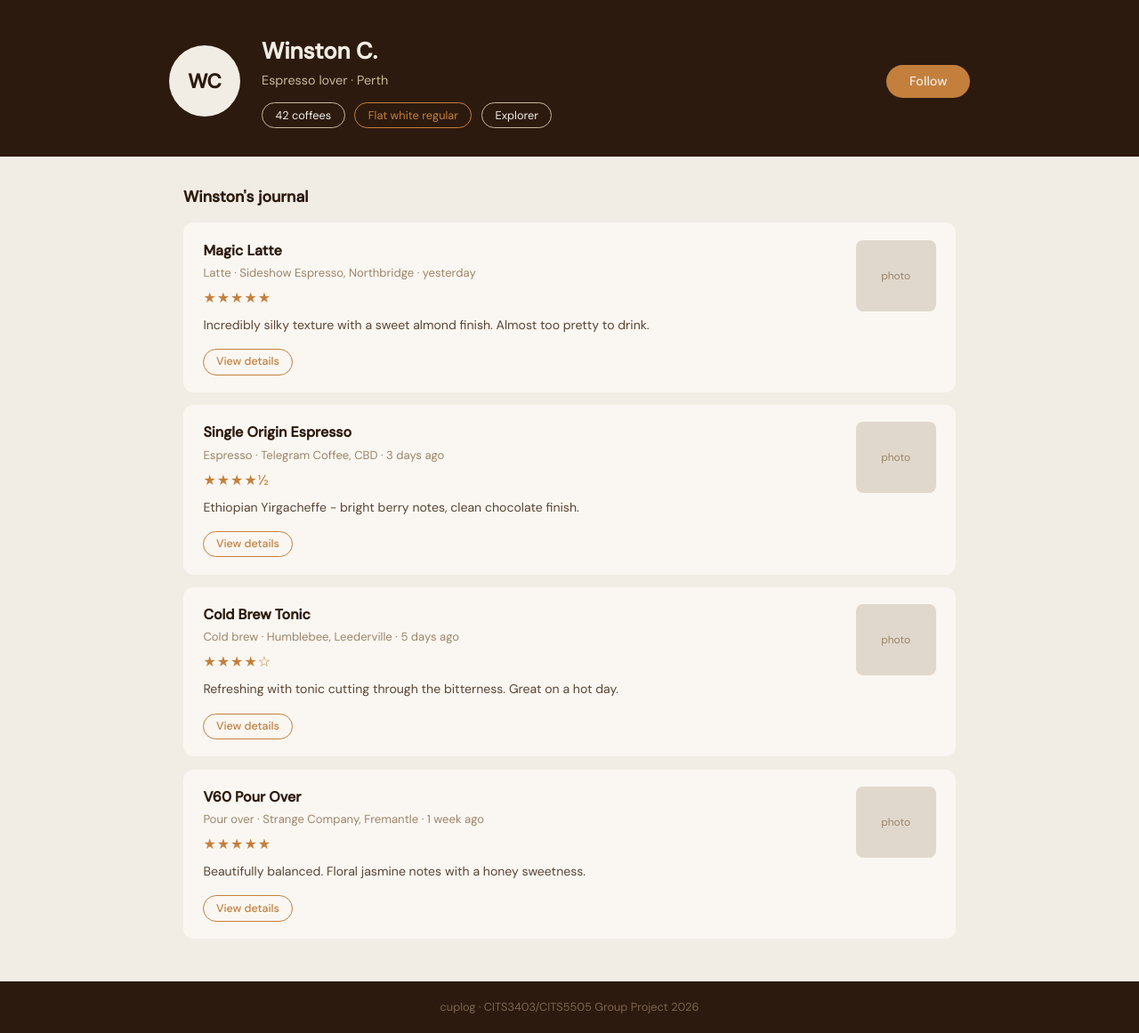
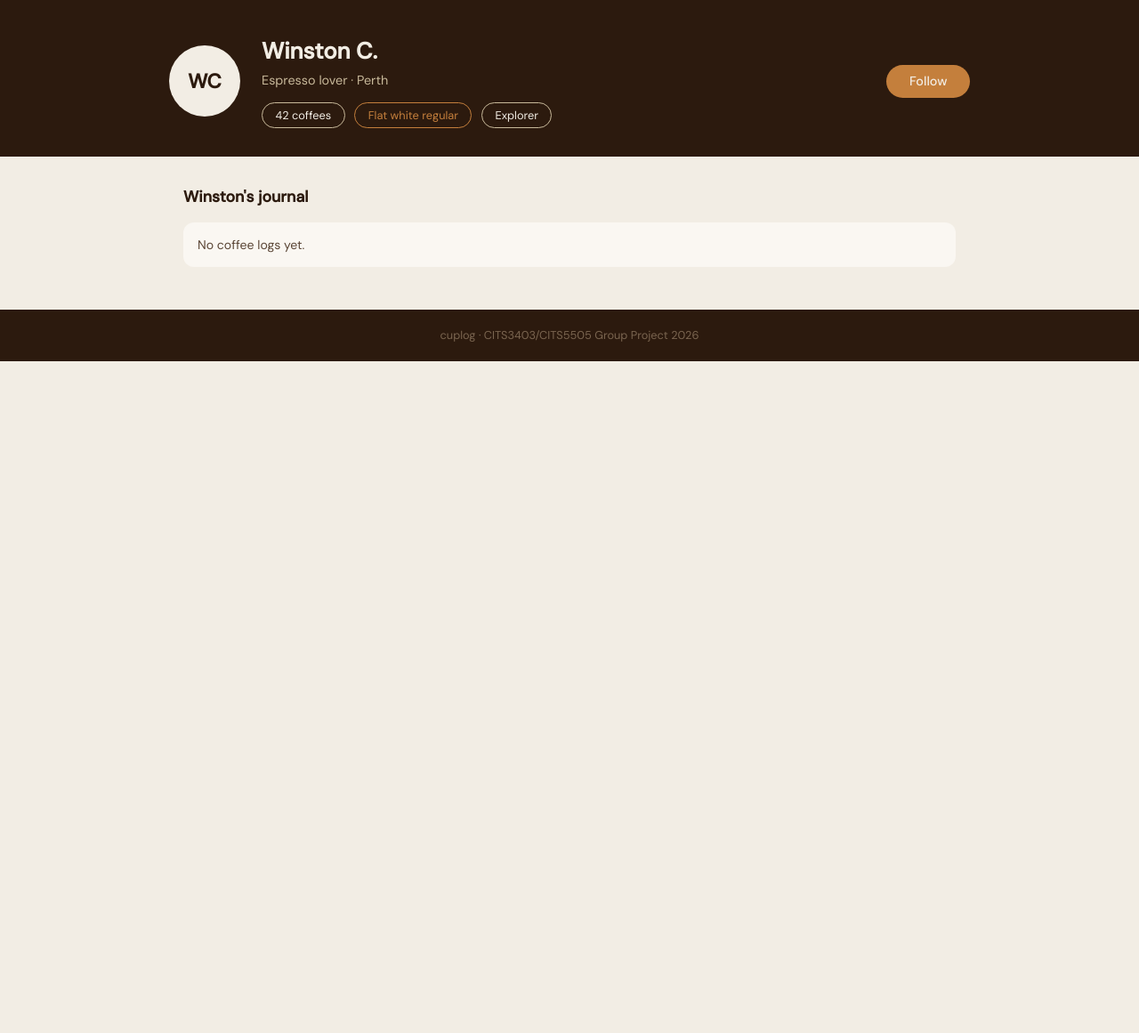
Before and after one commit to Dhruvvv1309/CITS3403_PROJECT, a Flask app: page /my_journal in a window 1280 px wide. Shown: the part 71-1232 px from the top of the page at 89% size. After the commit the page ends 477 px from the top, so only its background shows below. Run offline with Flask 3, Linux system fonts and the light colour scheme.

Commit message:
Connect My Journal page to backend entries

```diff
--- a/app/routes.py
+++ b/app/routes.py
@@ -4,6 +4,76 @@ from app.forms import CoffeeLogForm
 import os
 
 from app.models import CoffeeLog
+
+def _rating_stars(rating):
+    rating = int(rating or 0)
+    rating = max(0, min(rating, 5))
+    return '★' * rating + '☆' * (5 - rating)
+
+def _coffee_type_label(coffee_type):
+    return (coffee_type or 'Coffee').replace('_', ' ').title()
+
+def _fallback_journal_entries():
+    return [
+        {
+            'id': 1,
+            'title': 'Magic Latte',
+            'cafe_name': 'Sideshow Espresso',
+            'coffee_type': 'Latte',
+            'rating': 5,
+            'stars': '★★★★★',
+            'photo_path': None,
+            'notes': 'Incredibly silky texture with a sweet almond finish. Almost too pretty to drink.',
+            'date_display': 'yesterday',
+        },
+        {
+            'id': 2,
+            'title': 'Single Origin Espresso',
+            'cafe_name': 'Telegram Coffee',
+            'coffee_type': 'Espresso',
+            'rating': 4,
+            'stars': '★★★★☆',
+            'photo_path': None,
+            'notes': 'Ethiopian Yirgacheffe - bright berry notes, clean chocolate finish.',
+            'date_display': '3 days ago',
+        },
+        {
+            'id': 3,
+            'title': 'Cold Brew Tonic',
+            'cafe_name': 'Humblebee',
+            'coffee_type': 'Cold Brew',
+            'rating': 4,
+            'stars': '★★★★☆',
+            'photo_path': None,
+            'notes': 'Refreshing with tonic cutting through the bitterness. Great on a hot day.',
+            'date_display': '5 days ago',
+        },
+        {
+            'id': 4,
+            'title': 'V60 Pour Over',
+            'cafe_name': 'Strange Company',
+            'coffee_type': 'Pour Over',
+            'rating': 5,
+            'stars': '★★★★★',
+            'photo_path': None,
+            'notes': 'Beautifully balanced. Floral jasmine notes with a honey sweetness.',
+            'date_display': '1 week ago',
+        },
+    ]
+
+def _journal_entry_from_log(log):
+    coffee_type = _coffee_type_label(log.coffee_type)
+    return {
+        'id': log.id,
+        'title': coffee_type,
+        'cafe_name': log.cafe_name,
+        'coffee_type': coffee_type,
+        'rating': log.rating,
+        'stars': _rating_stars(log.rating),
+        'photo_path': log.photo_path,
+        'notes': log.notes or 'No notes added yet.',
+        'date_display': log.date_logged.strftime('%d %b %Y') if log.date_logged else 'No date',
+    }
 
 @app.route('/')
 def home(): #main page is the login page
@@ -19,7 +89,16 @@ def signup():
 
 @app.route('/my_journal')
 def my_journal():
-    return render_template('my_journal.html')
+    using_fallback = False
+    try:
+        coffee_logs = CoffeeLog.query.order_by(CoffeeLog.date_logged.desc()).all()
+        entries = [_journal_entry_from_log(log) for log in coffee_logs]
+    except Exception:
+        db.session.rollback()
+        entries = _fallback_journal_entries()
+        using_fallback = True
+
+    return render_template('my_journal.html', entries=entries, using_fallback=using_fallback)
 
 @app.route('/log-coffee', methods=['GET', 'POST'])
 def log_coffee():
--- a/app/static/css/my_journal.css
+++ b/app/static/css/my_journal.css
@@ -95,6 +95,25 @@ body {
     margin-bottom: 1rem;
 }
 
+.flash-message,
+.journal-notice,
+.empty-journal {
+    background: #FAF7F2;
+    border-radius: 12px;
+    color: #5a4535;
+    font-size: 0.88rem;
+    margin-bottom: 0.9rem;
+    padding: 0.9rem 1rem;
+}
+
+.flash-message {
+    border-left: 4px solid #C47F3C;
+}
+
+.journal-notice {
+    color: #9C8469;
+}
+
 /* Entry card */
 .entry-card {
     background: #FAF7F2;
@@ -171,6 +190,10 @@ body {
     flex-shrink: 0;
 }
 
+.entry-photo-img {
+    object-fit: cover;
+}
+
 .entry-details {
     border-top: 1px solid #E0D8CC;
     margin-top: 1rem;
--- a/app/templates/my_journal.html
+++ b/app/templates/my_journal.html
@@ -32,153 +32,63 @@
 <section class="journal-section">
   <div class="journal-title">Winston's journal</div>
 
-  <!-- Entry 1 -->
+  {% with messages = get_flashed_messages() %}
+    {% if messages %}
+      {% for message in messages %}
+        <div class="flash-message">{{ message }}</div>
+      {% endfor %}
+    {% endif %}
+  {% endwith %}
+
+  {% if using_fallback %}
+    <div class="journal-notice">Showing sample journal entries until the coffee log database is ready.</div>
+  {% endif %}
+
+  {% if entries %}
+    {% for entry in entries %}
       <div class="entry-card">
         <div class="entry-summary">
           <div class="entry-main">
-        <div class="entry-name">Magic Latte</div>
-        <div class="entry-meta">Latte · Sideshow Espresso, Northbridge · yesterday</div>
-        <div class="entry-stars">★★★★★</div>
-        <p class="entry-note">Incredibly silky texture with a sweet almond finish. Almost too pretty to drink.</p>
-        <button class="details-toggle" type="button" aria-expanded="false" aria-controls="entry-details-1">
+            <div class="entry-name">{{ entry.title }}</div>
+            <div class="entry-meta">{{ entry.coffee_type }} · {{ entry.cafe_name }} · {{ entry.date_display }}</div>
+            <div class="entry-stars">{{ entry.stars }}</div>
+            <p class="entry-note">{{ entry.notes }}</p>
+            <button class="details-toggle" type="button" aria-expanded="false" aria-controls="entry-details-{{ loop.index }}">
               View details
             </button>
           </div>
+          {% if entry.photo_path %}
+            <img class="entry-photo entry-photo-img" src="{{ url_for('static', filename=entry.photo_path) }}" alt="{{ entry.title }} photo"/>
+          {% else %}
             <div class="entry-photo">photo</div>
+          {% endif %}
         </div>
-    <div class="entry-details" id="entry-details-1" hidden>
+        <div class="entry-details" id="entry-details-{{ loop.index }}" hidden>
           <div class="detail-grid">
             <div>
               <span class="detail-label">Cafe</span>
-          <span class="detail-value">Sideshow Espresso</span>
-        </div>
-        <div>
-          <span class="detail-label">Location</span>
-          <span class="detail-value">Northbridge</span>
+              <span class="detail-value">{{ entry.cafe_name }}</span>
             </div>
             <div>
               <span class="detail-label">Coffee</span>
-          <span class="detail-value">Latte</span>
+              <span class="detail-value">{{ entry.coffee_type }}</span>
             </div>
             <div>
-          <span class="detail-label">Mood</span>
-          <span class="detail-value">Relaxed afternoon</span>
+              <span class="detail-label">Rating</span>
+              <span class="detail-value">{{ entry.rating }}/5</span>
+            </div>
+            <div>
+              <span class="detail-label">Date</span>
+              <span class="detail-value">{{ entry.date_display }}</span>
             </div>
           </div>
-      <p class="detail-note">A smooth latte with soft sweetness and a creamy finish. Worth ordering again when staying nearby.</p>
+          <p class="detail-note">{{ entry.notes }}</p>
         </div>
       </div>
-
-  <!-- Entry 2 -->
-  <div class="entry-card">
-    <div class="entry-summary">
-      <div class="entry-main">
-        <div class="entry-name">Single Origin Espresso</div>
-        <div class="entry-meta">Espresso · Telegram Coffee, CBD · 3 days ago</div>
-        <div class="entry-stars">★★★★½</div>
-        <p class="entry-note">Ethiopian Yirgacheffe - bright berry notes, clean chocolate finish.</p>
-        <button class="details-toggle" type="button" aria-expanded="false" aria-controls="entry-details-2">
-          View details
-        </button>
-      </div>
-      <div class="entry-photo">photo</div>
-    </div>
-    <div class="entry-details" id="entry-details-2" hidden>
-      <div class="detail-grid">
-        <div>
-          <span class="detail-label">Cafe</span>
-          <span class="detail-value">Telegram Coffee</span>
-        </div>
-        <div>
-          <span class="detail-label">Location</span>
-          <span class="detail-value">CBD</span>
-        </div>
-        <div>
-          <span class="detail-label">Coffee</span>
-          <span class="detail-value">Espresso</span>
-        </div>
-        <div>
-          <span class="detail-label">Bean</span>
-          <span class="detail-value">Ethiopian Yirgacheffe</span>
-        </div>
-      </div>
-      <p class="detail-note">Bright acidity at the start, then a clean chocolate finish. Best as a quick morning stop.</p>
-    </div>
-  </div>
-
-  <!-- Entry 3 -->
-  <div class="entry-card">
-    <div class="entry-summary">
-      <div class="entry-main">
-        <div class="entry-name">Cold Brew Tonic</div>
-        <div class="entry-meta">Cold brew · Humblebee, Leederville · 5 days ago</div>
-        <div class="entry-stars">★★★★☆</div>
-        <p class="entry-note">Refreshing with tonic cutting through the bitterness. Great on a hot day.</p>
-        <button class="details-toggle" type="button" aria-expanded="false" aria-controls="entry-details-3">
-          View details
-        </button>
-      </div>
-      <div class="entry-photo">photo</div>
-    </div>
-    <div class="entry-details" id="entry-details-3" hidden>
-      <div class="detail-grid">
-        <div>
-          <span class="detail-label">Cafe</span>
-          <span class="detail-value">Humblebee</span>
-        </div>
-        <div>
-          <span class="detail-label">Location</span>
-          <span class="detail-value">Leederville</span>
-        </div>
-        <div>
-          <span class="detail-label">Coffee</span>
-          <span class="detail-value">Cold brew</span>
-        </div>
-        <div>
-          <span class="detail-label">Best for</span>
-          <span class="detail-value">Warm weather</span>
-        </div>
-      </div>
-      <p class="detail-note">Light, crisp, and easy to drink. The tonic made the cup feel brighter without becoming too sweet.</p>
-    </div>
-  </div>
-
-  <!-- Entry 4 -->
-  <div class="entry-card">
-    <div class="entry-summary">
-      <div class="entry-main">
-        <div class="entry-name">V60 Pour Over</div>
-        <div class="entry-meta">Pour over · Strange Company, Fremantle · 1 week ago</div>
-        <div class="entry-stars">★★★★★</div>
-        <p class="entry-note">Beautifully balanced. Floral jasmine notes with a honey sweetness.</p>
-        <button class="details-toggle" type="button" aria-expanded="false" aria-controls="entry-details-4">
-          View details
-        </button>
-      </div>
-      <div class="entry-photo">photo</div>
-    </div>
-    <div class="entry-details" id="entry-details-4" hidden>
-      <div class="detail-grid">
-        <div>
-          <span class="detail-label">Cafe</span>
-          <span class="detail-value">Strange Company</span>
-        </div>
-        <div>
-          <span class="detail-label">Location</span>
-          <span class="detail-value">Fremantle</span>
-        </div>
-        <div>
-          <span class="detail-label">Coffee</span>
-          <span class="detail-value">Pour over</span>
-        </div>
-        <div>
-          <span class="detail-label">Flavour</span>
-          <span class="detail-value">Jasmine and honey</span>
-        </div>
-      </div>
-      <p class="detail-note">The most balanced entry this week. Gentle floral aroma, honey-like sweetness, and a clean finish.</p>
-    </div>
-  </div>
+    {% endfor %}
+  {% else %}
+    <div class="empty-journal">No coffee logs yet.</div>
+  {% endif %}
 
 </section>
 
```
Lines whose indentation alone changed are shown as unchanged.
